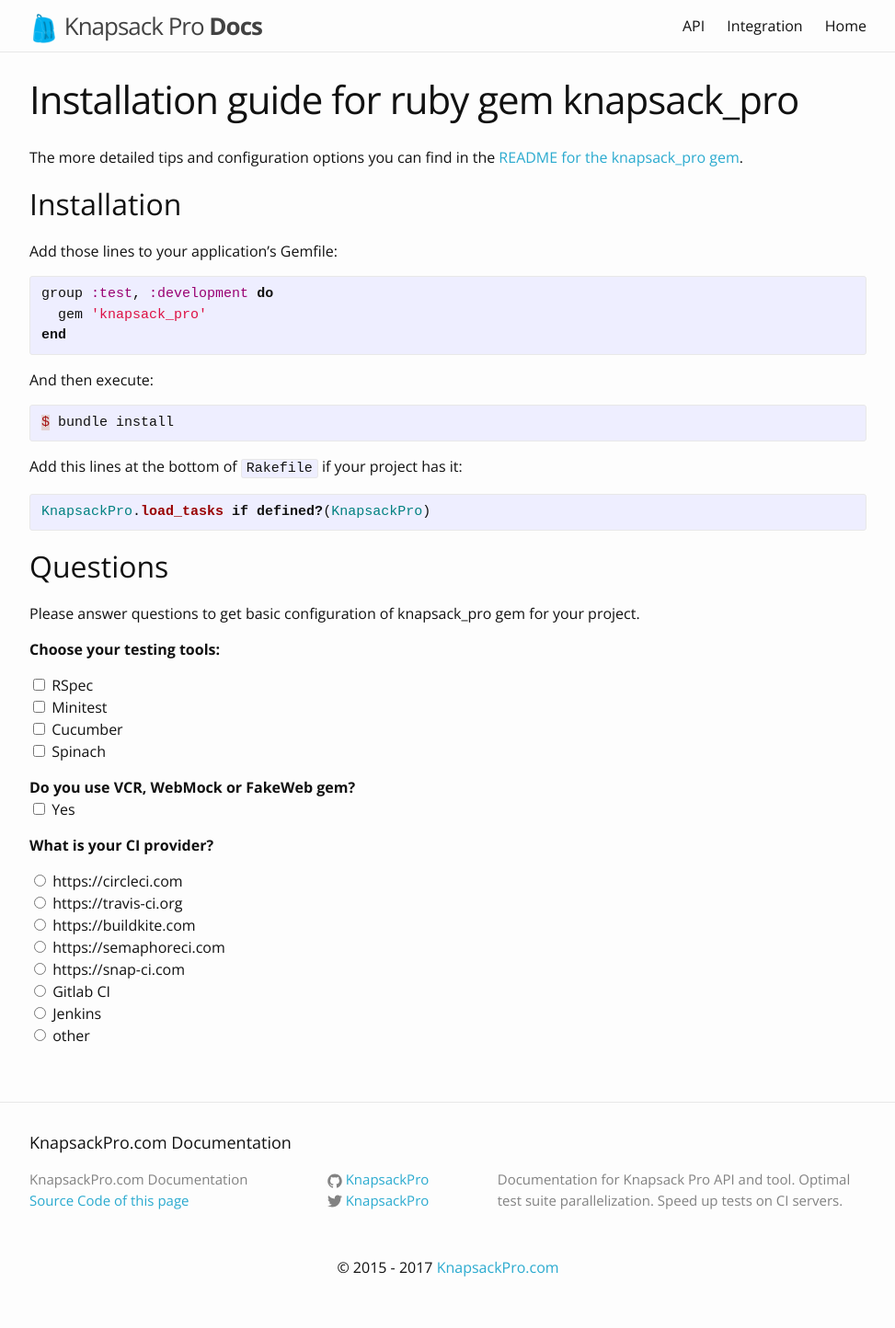
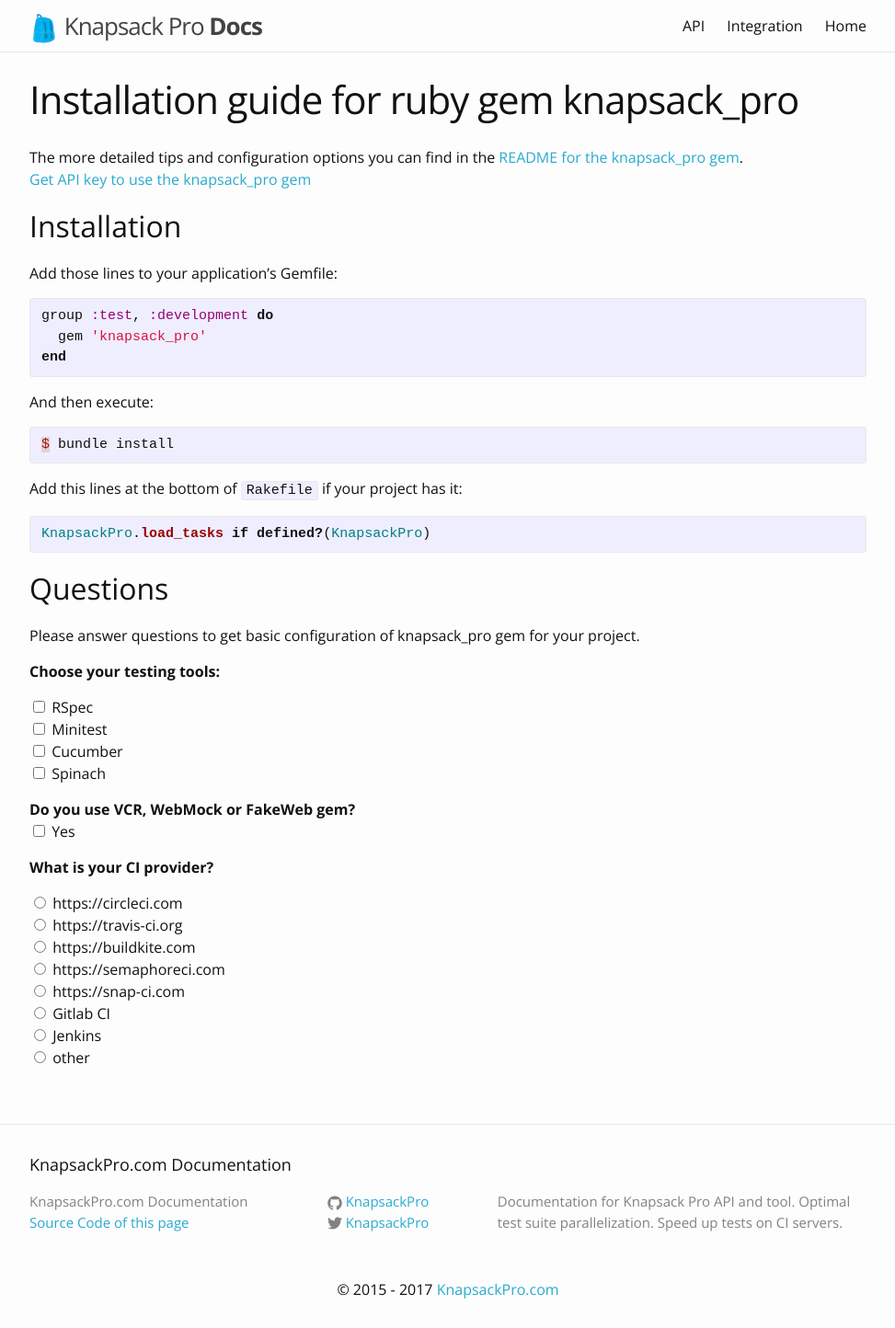
Before and after one commit to KnapsackPro/docs.knapsackpro.com, a Jekyll site: the page built from libraries/knapsack_pro-ruby/guide.md, in a window 1280 px wide. Shown: the whole page at 92% size, without its empty margins (153-1126 px from the left). Built offline with Jekyll 4.4.1, drawn with Linux system fonts in a browser that asks for light colours; nearby versions of some CDN libraries; before the commit the page ends 1420 px from its top, so only the background shows below that.

```diff
--- a/libraries/knapsack_pro-ruby/guide.md
+++ b/libraries/knapsack_pro-ruby/guide.md
@@ -5,7 +5,8 @@ permalink: /knapsack_pro-ruby/guide/
 ---
 <script src="/javascripts/knapsack_pro-ruby/guide.js?version=1"></script>
 
-The more detailed tips and configuration options you can find in the [README for the knapsack_pro gem](https://github.com/KnapsackPro/knapsack_pro-ruby).
+The more detailed tips and configuration options you can find in the [README for the knapsack_pro gem](https://github.com/KnapsackPro/knapsack_pro-ruby).<br>
+[Get API key to use the knapsack_pro gem](http://knapsackpro.com?utm_source=docs_knapsackpro&utm_medium=page&utm_campaign=knapsack_pro-ruby_gem&utm_content=installation_guide)
 
 ## Installation
 
```
